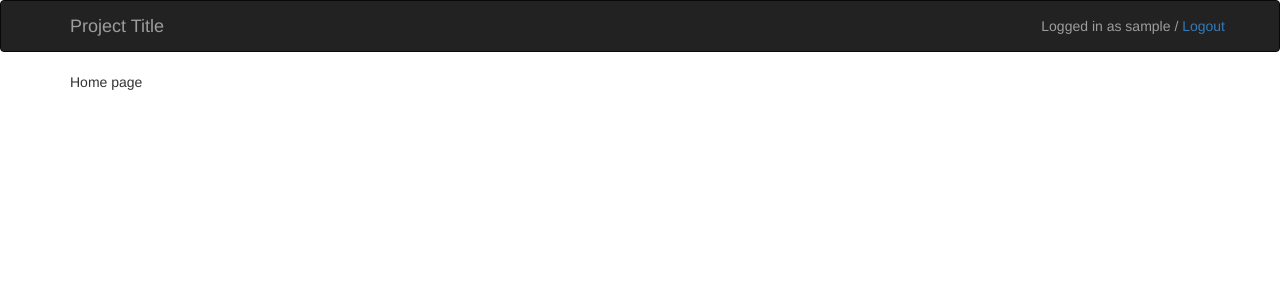
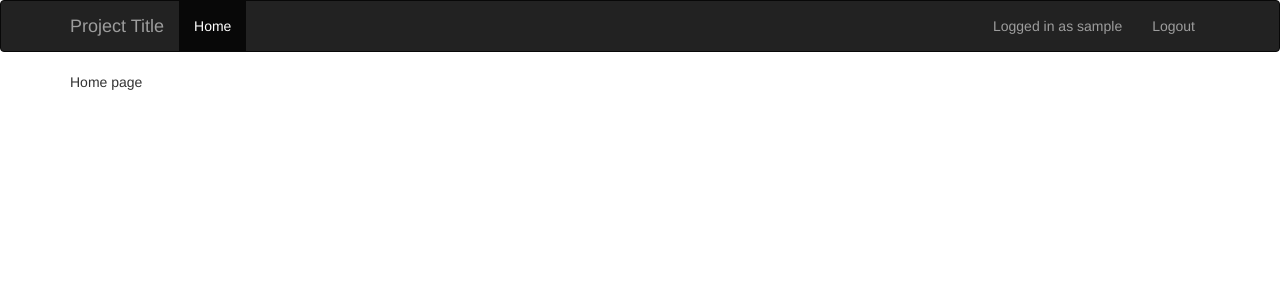
Before and after one commit to rowjay/django-skeleton, a Django app: page / in a window 1280 px wide. Shown: the top 300 px of the page. Run offline with Django 3.2, Linux system fonts and the light colour scheme; the visitor is signed in with stand-in values (Sample User, id 1); some libraries are stand-ins or nearby versions.

Commit message:
Update base template navbar

```diff
--- a/templates/base.html
+++ b/templates/base.html
@@ -1,11 +1,13 @@
 {% load staticfiles %}
+{% load utils %}
+
 <!DOCTYPE html>
 <html lang="en">
 <head>
     <meta charset="UTF-8">
     <title>{% block title %}Project Title{% endblock %}</title>
     <link rel="stylesheet" href="{% static 'css/bootstrap.min.css' %}">
-    {% block header %}{% endblock %}
+    {% block styles %}{% endblock %}
 
     {% if GA %}
     <script>
@@ -20,6 +22,7 @@
 </head>
 <body>
 
+{% block navbar %}
 <nav class="navbar navbar-inverse">
     <div class="container">
         <div class="navbar-header">
@@ -27,15 +30,27 @@
                 Project Title
             </a>
         </div>
-        {% if request.user.is_authenticated %}
-        <p class="navbar-text navbar-right">
-        Logged in as {{ request.user }}
-        /
-        <a href="{% url 'logout' %}">Logout</a>
-        </p>
-        {% endif %}
+
+        <div id="navbar" class="navbar-collapse collapse">
+            {% if not user.is_authenticated %}
+            <div class="nav navbar-nav navbar-right">
+                <a class="btn btn-default btn-sm navbar-btn" href="{% url 'login' %}"><b>Log in</b></a>
+            </div>
+            {% else %}
+            {% url 'home' as home %}
+            <ul class="nav navbar-nav">
+                <li class="{% isactive home exact=True %}"><a href="{{ home }}">Home</a></li>
+            </ul>
+
+            <ul class="nav navbar-nav navbar-right">
+                <li class="navbar-text">Logged in as {{ user }}</li>
+                <li><a href="{% url 'logout' %}">Logout</a></li>
+            </ul>
+            {% endif %}
+        </div>
     </div>
 </nav>
+{% endblock %}
 
 {% block messages %}
 <div class="container">
```
